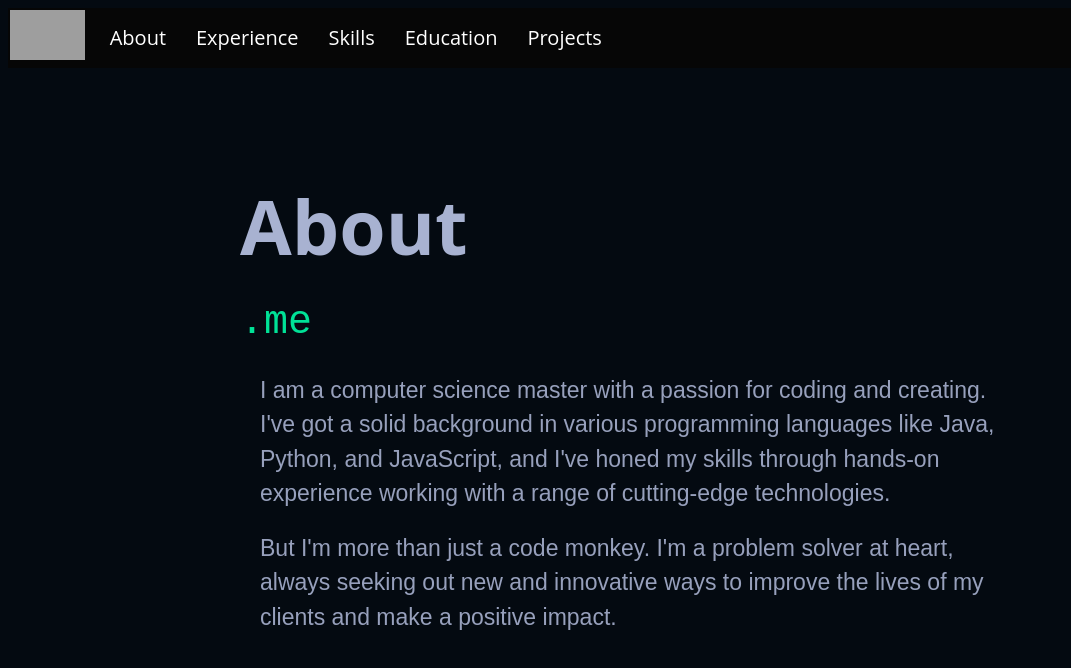
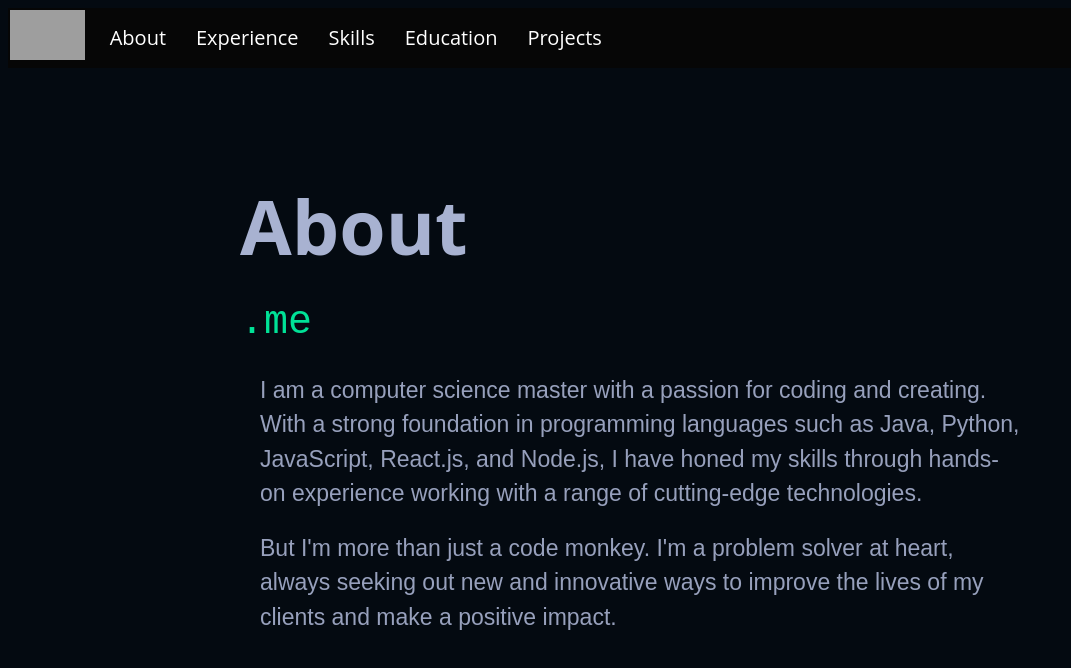
Before and after one commit to greeshmasunil10/portfolio, a React (Create React App) app: page /AboutMe in a window 1280 px wide. Shown: the top 668 px of the page, without its empty margins (0-1071 px from the left). Built offline with nearby package versions, Linux system fonts and the light colour scheme; grey boxes are pictures that could not be loaded.

Commit message:
changed text in about me

```diff
--- a/src/AboutMe.js
+++ b/src/AboutMe.js
@@ -10,9 +10,8 @@ const AboutMe = () => {
         </div>
         <div class="content">
           I am a computer science master with a passion for coding and creating.
-          I've got a solid background in various programming languages like
-          Java, Python, and JavaScript, and I've honed my skills through
-          hands-on experience working with a range of cutting-edge technologies.
+          With a strong foundation in programming languages such as Java, Python, JavaScript, React.js, and Node.js, I have
+          honed my skills through hands-on experience working with a range of cutting-edge technologies.
           <p />
           But I'm more than just a code monkey. I'm a problem solver at heart,
           always seeking out new and innovative ways to improve the lives of my clients
```
